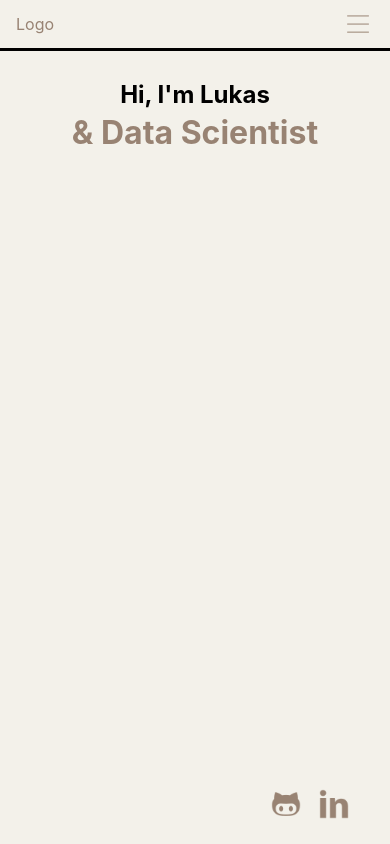
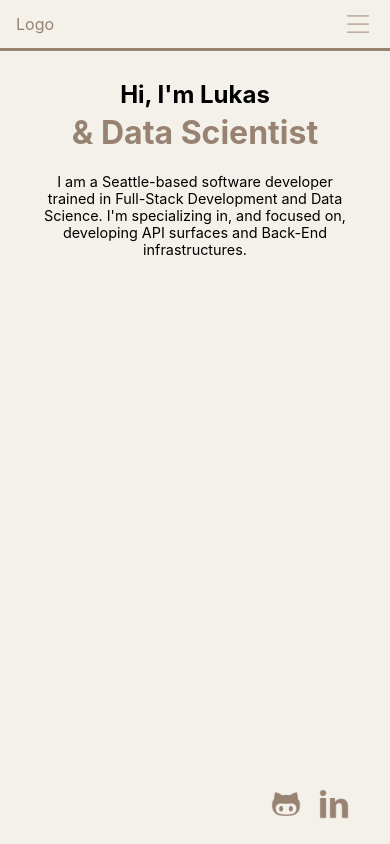
Before and after one commit to agtTwilight/portfolio, a React (Create React App) app: page / in a window 390 px wide. Built offline with nearby package versions, Linux system fonts and the light colour scheme; the HTML template or start-up script is replaced by a standard one.

Commit message:
added home page basic layout. Needs review and may change

```diff
--- a/src/components/Header/style.css
+++ b/src/components/Header/style.css
@@ -5,7 +5,7 @@ nav {
     position: fixed;
     width: 100%;
     height: 3rem;
-    border-bottom: solid black;
+    border-bottom: solid var(--coffeebrown);
     z-index: 2;
 }
 
@@ -52,6 +52,7 @@ nav * {
         min-width: 100vw;
         min-height: calc(100vh);
         background-color: var(--lattecream);
+        border-top: solid var(--coffeebrown);
         top: 0;
         right: 0;
         transform: translateX(100%);
--- a/src/pages/Home/index.js
+++ b/src/pages/Home/index.js
@@ -1,19 +1,39 @@
-import React from 'react'
-import "./style.css"
+import portrait from "./assets/portrait.png";
+import React from "react";
+import "./style.css";
 
 export const Home = () => {
   return (
-    <section id='home-wrap'>
-        <h2>Hi, I'm Lukas</h2>
-        <section id='rotating-text-container'>
-            <h1 id='rotating-text'>Full-Stack Developer<br />
-                Back-End Specialist<br />
-                &amp;
-                Data Scientist
-            </h1>
-        </section>
+    <section id="home-wrap">
+      <h2>Hi, I'm Lukas</h2>
+      <section id="rotating-text-container">
+        <h1 id="rotating-text">
+          Full-Stack Developer
+          <br />
+          Back-End Specialist
+          <br />
+          &amp; Data Scientist
+        </h1>
+      </section>
+      <p id="elevator-pitch">
+        I am a Seattle-based software developer trained in Full-Stack
+        Development and Data Science. I'm specializing in, and focused on,
+        developing API surfaces and Back-End infrastructures.
+      </p>
+      {/* <section id="bottom-home">
+        <div id="bottom-home-left">
+            <h2>Highlights:</h2>
+        </div>
+        <div id="bottom-home-right">
+          <img id="portrait" src={portrait} alt="Portrait of Lukas"></img>
+          <div id="home-buttons">
+            <button>About Me</button>
+            <button>Contact Me</button>
+          </div>
+        </div>
+      </section> */}
     </section>
-  )
-}
+  );
+};
 
 export default Home;
--- a/src/pages/Home/style.css
+++ b/src/pages/Home/style.css
@@ -1,4 +1,8 @@
 #home-wrap {
+    max-width: 100vw;
+    display: flex;
+    flex-direction: column;
+    align-items: center;
     text-align: center;
 }
 
@@ -9,12 +13,35 @@
     z-index: 1;
 }
 
+#bottom-home {
+    display: flex;
+}
+
+#bottom-home-left, #bottom-home-right {
+    margin: 1rem 2rem;
+}
+
+#portrait {
+    border: solid var(--coffeebrown);
+    border-radius: 16px;
+    max-height: 20rem;
+    max-width: 20rem;
+}
+
+#home-buttons button {
+    margin: 0.8rem;
+}
 
 @media (max-width:576px) {
     #rotating-text-container {
         height: 3rem;
         line-height: 3rem;
         overflow: hidden;
+    }
+
+    #elevator-pitch {
+        margin: 1rem 2rem;
+        font-size: 0.9rem;
     }
 
     @keyframes rotate {
@@ -55,6 +82,10 @@
         overflow: hidden;
     }
 
+    #elevator-pitch {
+        max-width: 50%;
+    }
+
     @keyframes rotate {
         0% {
             top: 0;
```
Also changed, not shown: 1 other file (tests, documents, lock files or other folders).
